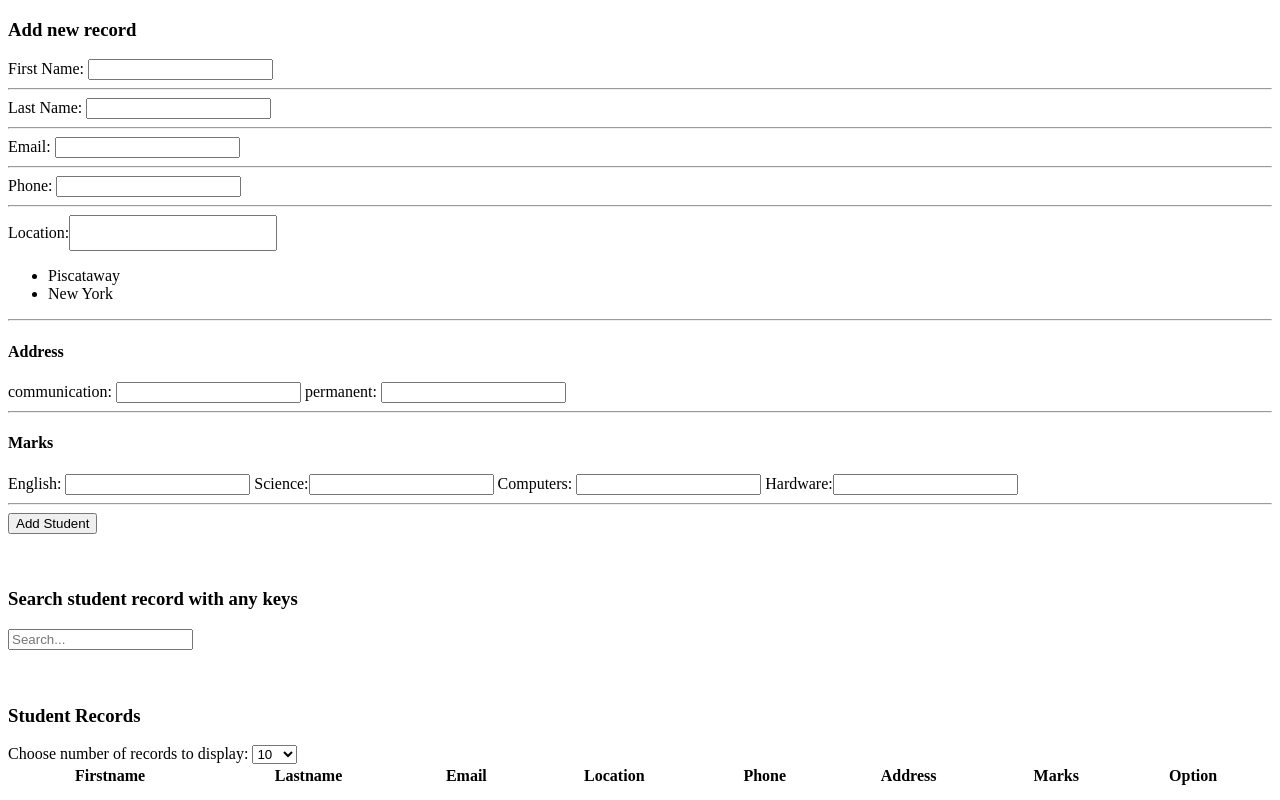
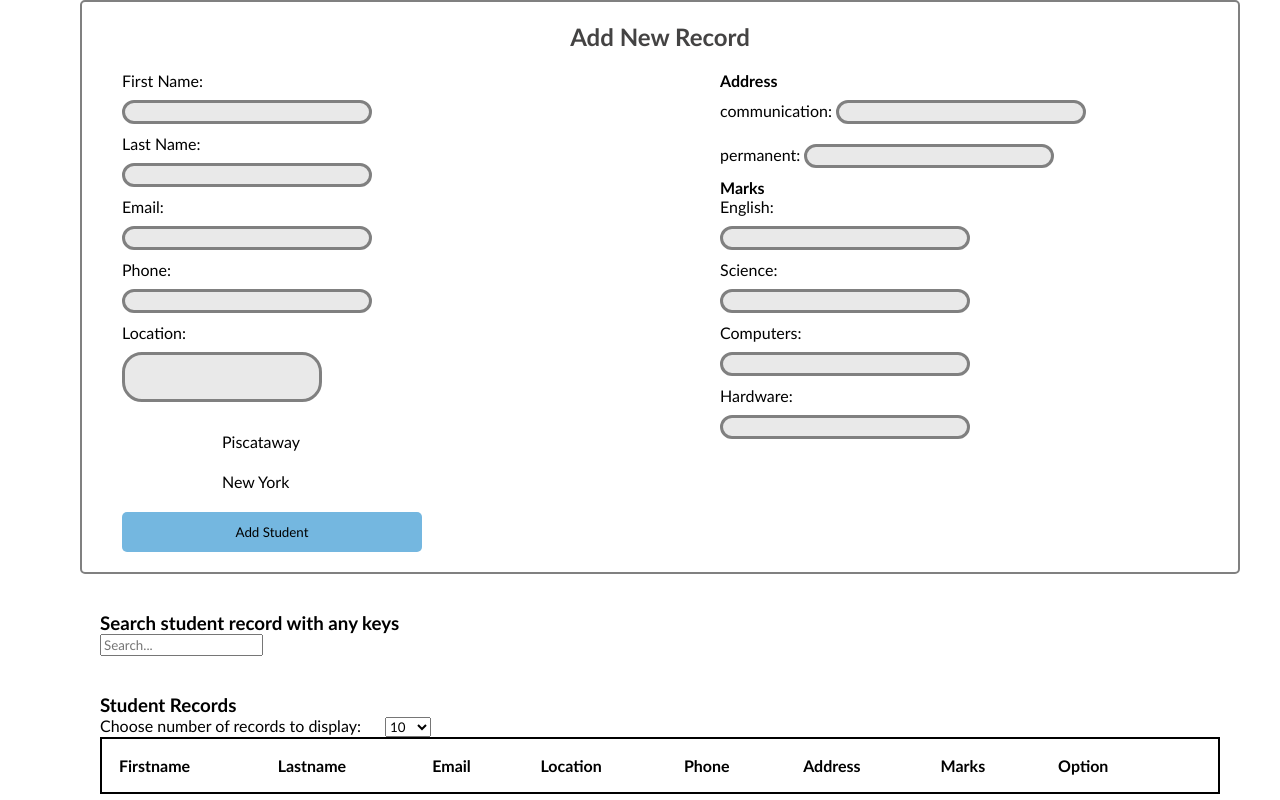
Before and after one commit to roiceliu/It_jQuery, a plain HTML site: page index.html in a window 1280 px wide. Drawn offline with nearby package versions, Linux system fonts and the light colour scheme.

Commit message:
all functionality done, but could have optimizations

```diff
--- a/index.css
+++ b/index.css
@@ -0,0 +1,106 @@
+* {
+  box-sizing: border-box;
+  font-family: "Gill Sans", "Gill Sans MT", Calibri, "Trebuchet MS", sans-serif;
+  margin: 0 20px;
+}
+
+.addNewRecord {
+  width: 100%;
+  display: flex;
+  flex-flow: column wrap;
+  align-items: center;
+  border: 2px solid grey;
+  border-radius: 5px;
+  padding: 20px;
+}
+
+.addNewRecord h2 {
+  color: rgba(68, 67, 67);
+}
+
+.row {
+  margin: 20px 0;
+  display: flex;
+  flex-direction: row;
+  flex-wrap: wrap;
+  width: 100%;
+}
+
+.col {
+  display: flex;
+  flex-direction: column;
+  flex-basis: 100%;
+  flex: 1;
+}
+
+.addNewRecord input {
+  margin: 10px 0;
+  border-radius: 20px;
+  border: 3px solid grey;
+  width: 250px;
+  background-color: rgb(233, 233, 233);
+}
+
+#locationOps {
+  display: flex;
+  flex-direction: column;
+  justify-self: flex-start;
+}
+
+#location_add {
+  float: left;
+  width: 200px;
+  height: 50px;
+}
+
+#locationOps li {
+  display: block;
+  width: 200px;
+  height: 10px;
+  padding: 20px;
+}
+#address_add {
+  display: flex;
+  flex-direction: column;
+}
+
+#marks_add {
+  display: flex;
+  flex-direction: column;
+}
+
+#marks_add div {
+  display: flex;
+  flex-flow: column;
+}
+
+.btn {
+  border-radius: 5px;
+  background-color: rgb(116, 183, 224);
+  border: 0px transparent;
+  height: 40px;
+  width: 300px;
+  align-self: flex-start;
+  transition: 0.2s all ease-in-out;
+}
+
+.btn:hover {
+  background-color: rgb(248, 210, 139);
+}
+
+.tablePart {
+  display: flex;
+  flex-direction: column;
+}
+
+th,
+td {
+  padding: 15px;
+  text-align: left;
+}
+
+table {
+  border: 2px solid black;
+  width: 100%;
+  /* border-collapse: collapse; */
+}
--- a/index.html
+++ b/index.html
@@ -9,56 +9,60 @@
     ></script>
     <script src="./jqueryassignmentdummydata.json"></script>
     <script src="./jQueryComponents.js"></script>
+    <link rel="stylesheet" href="./index.css" />
   </head>
   <body>
     <div>
       <div class="addNewRecord">
-        <h3>Add new record</h3>
+        <h2>Add New Record</h2>
+        <div class="row">
+          <div class="col">
             First Name: <input type="text" id="firstname_add" required />
-        <hr />
+
             Last Name:
             <input type="text" id="lastname_add" required />
-        <hr />
+
             Email:
             <input type="email" id="email_add" required />
-        <hr />
+
             <!-- TODO: address needs to -->
             Phone: <input type="tel" id="phone_add" required />
-        <hr />
-        Location:<input
-          type="text"
-          id="location_add"
-          style="width: 200px; height: 30px"
-        />
+
+            Location:<input type="text" id="location_add" />
 
             <ul id="locationOps">
               <li id="Piscataway_drag">Piscataway</li>
               <li id="NewYork_drag">New York</li>
             </ul>
+          </div>
 
-        <hr />
+          <div class="col">
             <div id="address_add">
               <h4>Address</h4>
-          communication: <input type="text" id="communication_add" /> permanent:
+              <div>
+                communication:
+                <input type="text" id="communication_add" /> permanent:
                 <input type="text" id="permanent_add" />
               </div>
+            </div>
 
-        <hr />
             <div id="marks_add">
               <h4>Marks</h4>
+              <div>
                 English: <input type="number" id="english_add" /> Science:<input
                   type="text"
                   id="science_add"
                 />
-          Computers: <input type="number" id="computers_add" /> Hardware:<input
+                Computers:
+                <input type="number" id="computers_add" /> Hardware:<input
                   type="text"
                   id="hardware_add"
                 />
               </div>
-
-        <hr />
-
-        <button class="add" onclick="addRecord()">Add Student</button>
+            </div>
+          </div>
+        </div>
+        <button class="add btn" onclick="addRecord()">Add Student</button>
         <!-- TODO: marks & address needs to input different -->
       </div>
 
@@ -75,14 +79,18 @@
 
       <!-- <button class="btn" id="prev">prev page</button>
       <button class="btn" id="next">next page</button> -->
+      <div class="tablePart">
         <h3>Student Records</h3>
+        <div>
           Choose number of records to display:
           <select class="displayOption" id="displayRow">
             <option>10</option>
             <option>20</option>
             <option>50</option>
+
             <option>100</option>
           </select>
+        </div>
 
         <table style="width: 100%">
           <thead>
@@ -101,5 +109,6 @@
           <tbody id="myTb"></tbody>
         </table>
       </div>
+    </div>
   </body>
 </html>
--- a/jQueryComponents.js
+++ b/jQueryComponents.js
@@ -31,12 +31,16 @@ $(document).ready(function () {
   infinityScroll();
 
   //drag & drop
-
-  $("#locationOps>li").draggable();
-  $("#locationOps>li").css("display", "inline-block");
-  $("input").droppable({
+  $("#locationOps>li").draggable({
+    stack: "#locationOps li",
+    revert: "true",
+  });
+  // $("#locationOps>li").css("display", "inline-block");
+  $("#location_add").droppable({
     drop: function (event, ui) {
       dropedVal.push(ui.draggable.text());
+      var dragElement = ui.draggable;
+      // alert("drag element:" + dragElement.text());
     },
   });
 });
@@ -45,8 +49,20 @@ $(document).ready(function () {
 //TODO: display num should only be # of records show each time, @param startIdx
 function display(DisplayNum) {
   DisplayNum = DisplayNum === undefined ? 10 : DisplayNum;
+  constructTable(0, DisplayNum);
+  curr_idx = DisplayNum;
+}
+
+function loadMore() {
+  var len = getStorageData().length;
+  let end_idx = curr_idx + 10 > len ? len : curr_idx + 10;
+  constructTable(curr_idx, end_idx);
+  curr_idx = end_idx;
+}
+
+function constructTable(start_idx, end_idx) {
   var arr = getStorageData();
-  for (let i = 0; i < DisplayNum; i++) {
+  for (let i = start_idx; i < end_idx; i++) {
     let val = arr[i];
 
     //get key-val entry from object address & marks
@@ -121,8 +137,6 @@ function display(DisplayNum) {
   }
 }
 
-// function constructTable(start_idx, numRow) {}
-
 //field to add student record to the local storage: address ==> drag drop multiple input
 //TODO: add locations & multiple records field
 function addRecord() {
@@ -177,6 +191,14 @@ function infinityScroll() {
       $(document).height() - $(window).height() - 50 <
       $(window).scrollTop()
     ) {
+      var len = getStorageData().length;
+      if (curr_idx < len) {
+        loadMore();
+      } else {
+        //kill scroll process
+        $(".tablePart").append("<h5> No more records </h5>");
+        $(window).unbind("scroll");
+      }
     }
   });
 }
@@ -272,7 +294,7 @@ function delete_row(i) {
   //delete record in storage & update table
   arr.splice(i, 1);
   localStorage.setItem("studentData", JSON.stringify(arr));
-  reloadTable();
+  // reloadTable();
 }
 
 //reload table view after changes
```
Lines whose indentation alone changed are shown as unchanged.
